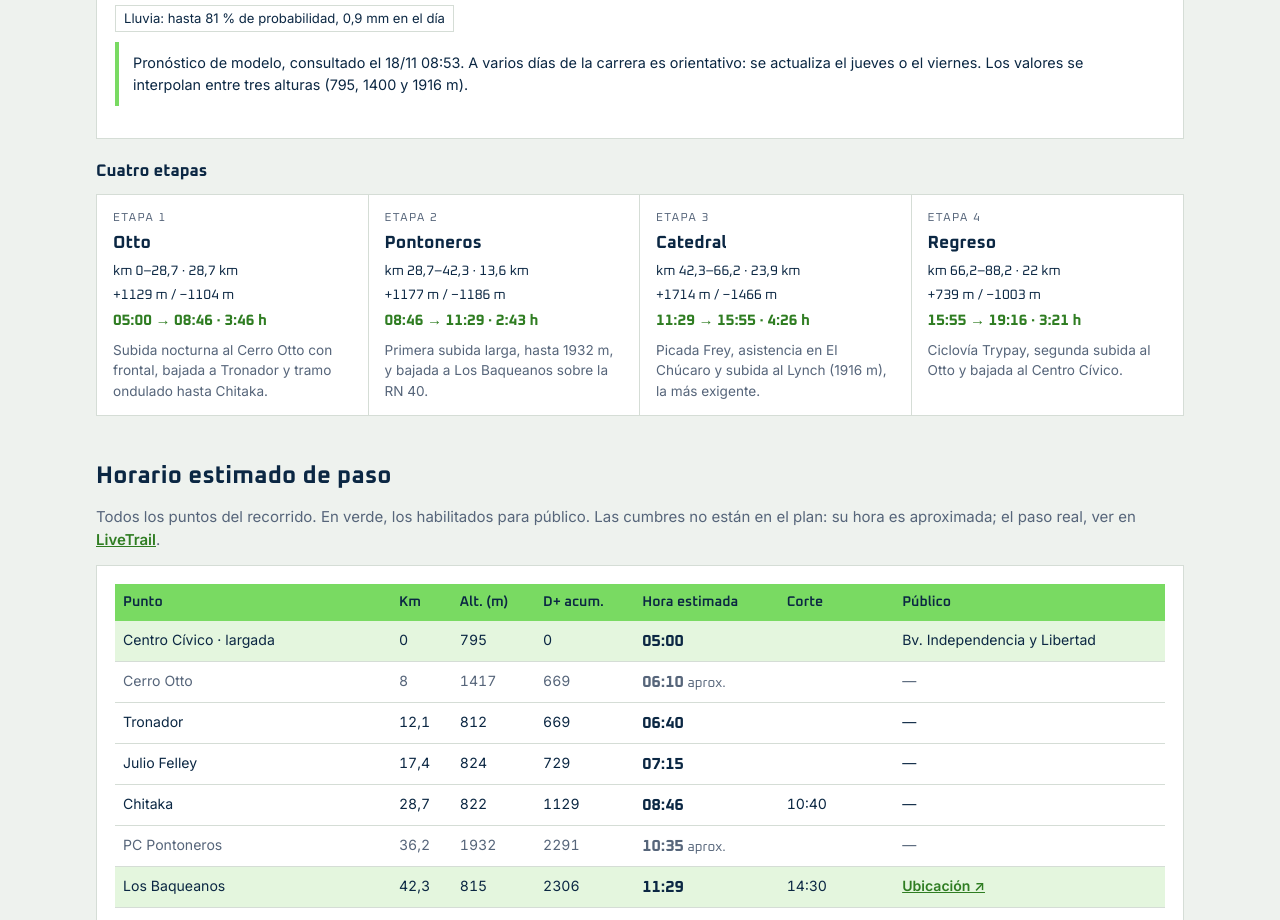
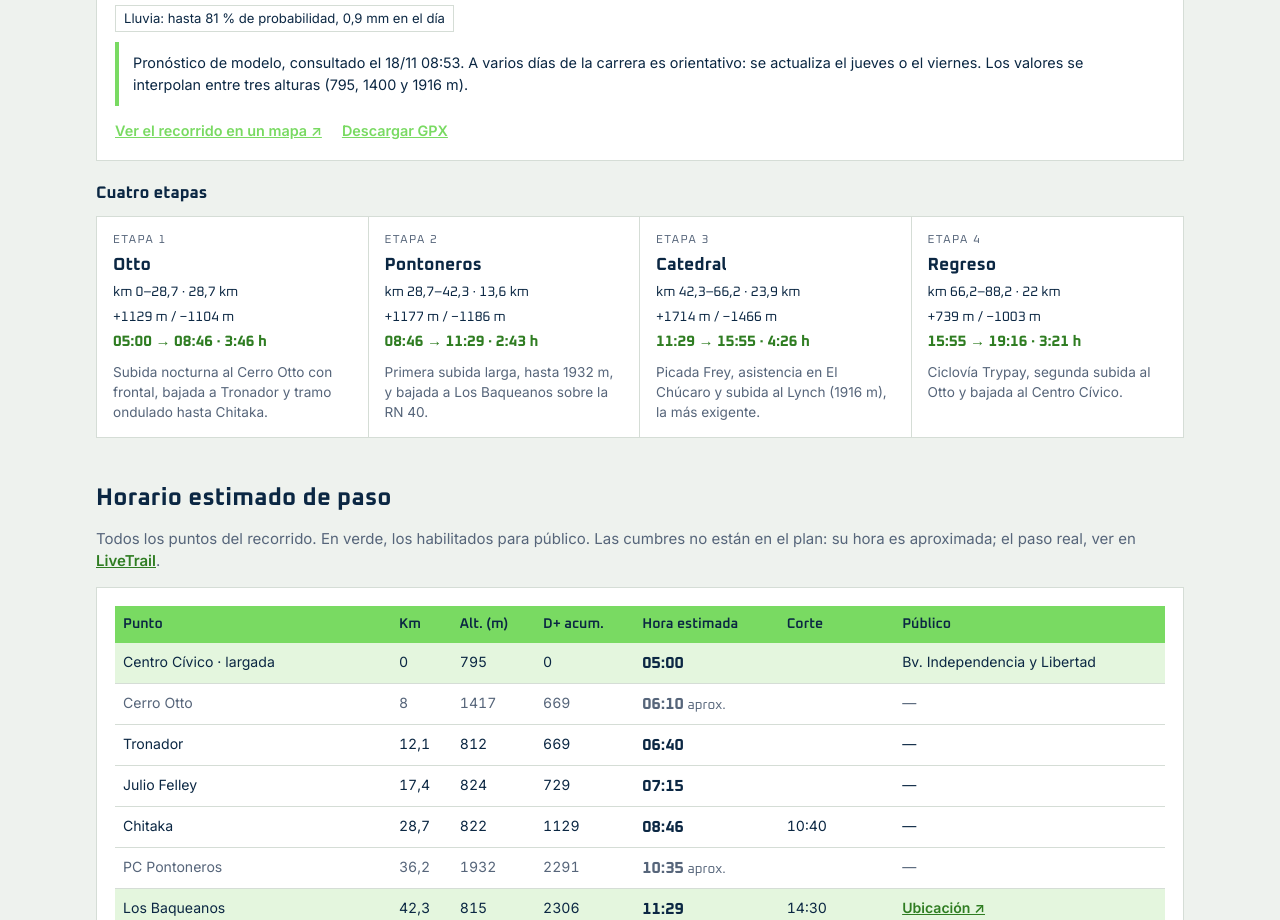
Before and after one commit to Pochelix/frey85k, a plain HTML site: page index.html in a window 1280 px wide. Shown: the part 1354-2274 px from the top of the page. Drawn offline with Linux system fonts and the light colour scheme.

Commit message:
Actualiza el seguimiento (18/11 09:30)
Co-Authored-By: Claude Opus 5.5 <noreply@anthropic.com>

```diff
--- a/index.html
+++ b/index.html
@@ -90,6 +90,7 @@ svg text{font-family:var(--display);fill:var(--muted)}
 .desliza{margin:6px 0 0;font-size:.8rem;color:var(--muted)}
 #mapa{width:100%;height:auto;display:block;max-height:520px}
 .legend{display:flex;gap:16px;flex-wrap:wrap;font-size:.8rem;color:var(--muted);margin-top:8px}
+.mapa-links{display:flex;gap:8px 20px;flex-wrap:wrap;margin:10px 0 0;font-size:.9rem;font-weight:600}.mapa-links a{color:var(--green)}
 .legend i{display:inline-block;width:10px;height:10px;margin-right:6px;vertical-align:middle}
 
 /* tablas */
@@ -401,6 +402,7 @@ footer{color:var(--muted);font-size:.8rem;padding-block:30px 40px}
     <div class="legend"><span><i style="background:var(--green)"></i>Punto con público</span><span><i style="background:var(--navy);outline:1px solid var(--line)"></i>Otros puntos</span><span><i style="background:var(--teal)"></i>El Chúcaro (asistencia)</span><span><i style="background:var(--bad)"></i>Hora de corte</span><span><i style="background:var(--ink);border-radius:50%"></i>Posición estimada</span><span><i style="background:var(--green);opacity:.75"></i>Tramo recorrido</span></div>
     <div class="mini" id="wx-res" style="margin-top:12px"></div>
     <p class="note" style="margin-top:10px" id="wx-nota"></p>
+    <p class="mapa-links"><a href="https://gpx.studio/app?files=%5B%22https%3A%2F%2Fpochelix.github.io%2Ffrey85k%2Ffrey-85k.gpx%22%5D" target="_blank" rel="noopener">Ver el recorrido en un mapa ↗</a><a href="https://pochelix.github.io/frey85k/frey-85k.gpx" download>Descargar GPX</a></p>
   </div>
   <h3 style="margin:20px 0 10px">Cuatro etapas</h3>
   <div class="etapas" id="etapas"></div>
```
